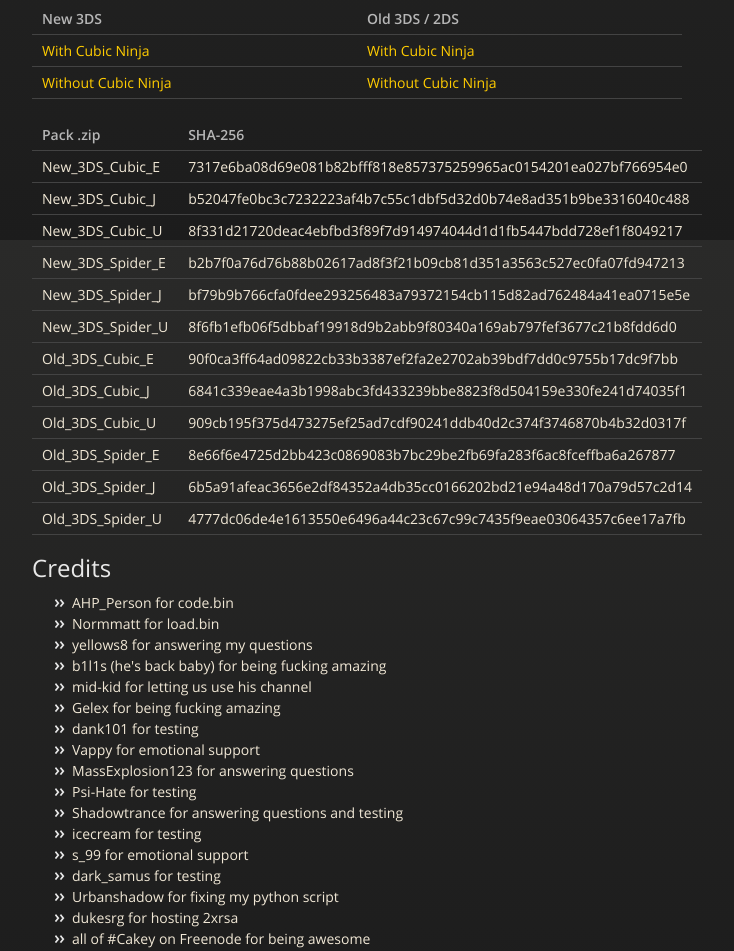
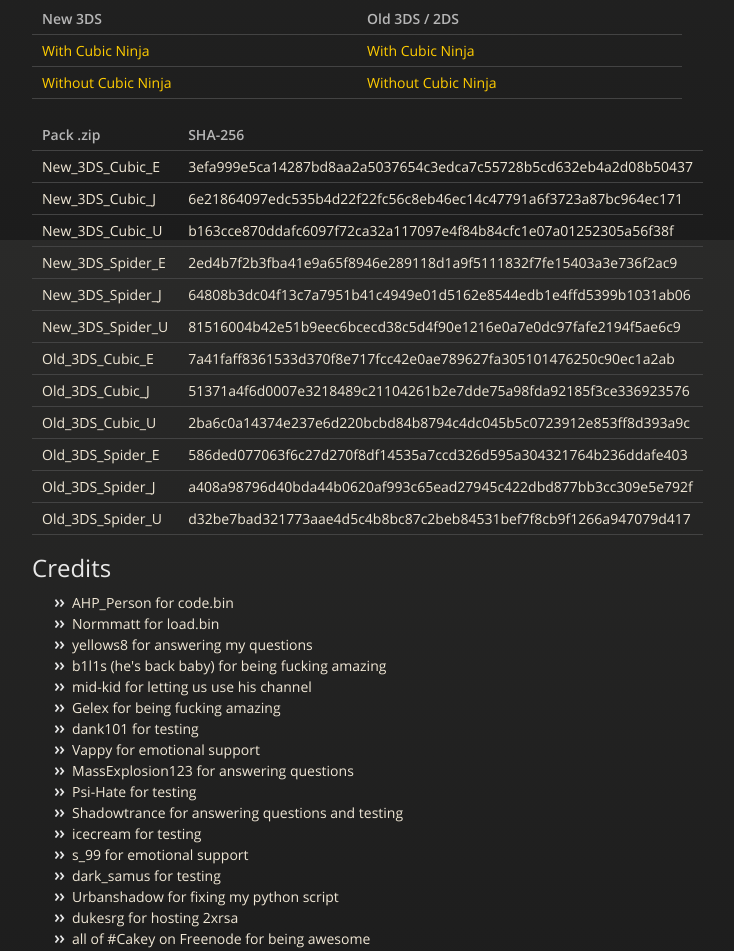
Before and after one commit to lesswind/OTP, a plain HTML site: page index.html in a window 1280 px wide. Shown: the part 1360-2311 px from the top of the page, without its empty margins (283-1017 px from the left). Drawn offline with nearby package versions, Linux system fonts and the light colour scheme.

```diff
--- a/index.html
+++ b/index.html
@@ -110,51 +110,51 @@
 <tbody>
 <tr>
 <td align="center">New_3DS_Cubic_E</td>
-<td align="center">7317e6ba08d69e081b82bfff818e857375259965ac0154201ea027bf766954e0</td>
+<td align="center">3efa999e5ca14287bd8aa2a5037654c3edca7c55728b5cd632eb4a2d08b50437</td>
 </tr>
 <tr>
 <td align="center">New_3DS_Cubic_J</td>
-<td align="center">b52047fe0bc3c7232223af4b7c55c1dbf5d32d0b74e8ad351b9be3316040c488</td>
+<td align="center">6e21864097edc535b4d22f22fc56c8eb46ec14c47791a6f3723a87bc964ec171</td>
 </tr>
 <tr>
 <td align="center">New_3DS_Cubic_U</td>
-<td align="center">8f331d21720deac4ebfbd3f89f7d914974044d1d1fb5447bdd728ef1f8049217</td>
+<td align="center">b163cce870ddafc6097f72ca32a117097e4f84b84cfc1e07a01252305a56f38f</td>
 </tr>
 <tr>
 <td align="center">New_3DS_Spider_E</td>
-<td align="center">b2b7f0a76d76b88b02617ad8f3f21b09cb81d351a3563c527ec0fa07fd947213</td>
+<td align="center">2ed4b7f2b3fba41e9a65f8946e289118d1a9f5111832f7fe15403a3e736f2ac9</td>
 </tr>
 <tr>
 <td align="center">New_3DS_Spider_J</td>
-<td align="center">bf79b9b766cfa0fdee293256483a79372154cb115d82ad762484a41ea0715e5e</td>
+<td align="center">64808b3dc04f13c7a7951b41c4949e01d5162e8544edb1e4ffd5399b1031ab06</td>
 </tr>
 <tr>
 <td align="center">New_3DS_Spider_U</td>
-<td align="center">8f6fb1efb06f5dbbaf19918d9b2abb9f80340a169ab797fef3677c21b8fdd6d0</td>
+<td align="center">81516004b42e51b9eec6bcecd38c5d4f90e1216e0a7e0dc97fafe2194f5ae6c9</td>
 </tr>
 <tr>
 <td align="center">Old_3DS_Cubic_E</td>
-<td align="center">90f0ca3ff64ad09822cb33b3387ef2fa2e2702ab39bdf7dd0c9755b17dc9f7bb</td>
+<td align="center">7a41faff8361533d370f8e717fcc42e0ae789627fa305101476250c90ec1a2ab</td>
 </tr>
 <tr>
 <td align="center">Old_3DS_Cubic_J</td>
-<td align="center">6841c339eae4a3b1998abc3fd433239bbe8823f8d504159e330fe241d74035f1</td>
+<td align="center">51371a4f6d0007e3218489c21104261b2e7dde75a98fda92185f3ce336923576</td>
 </tr>
 <tr>
 <td align="center">Old_3DS_Cubic_U</td>
-<td align="center">909cb195f375d473275ef25ad7cdf90241ddb40d2c374f3746870b4b32d0317f</td>
+<td align="center">2ba6c0a14374e237e6d220bcbd84b8794c4dc045b5c0723912e853ff8d393a9c</td>
 </tr>
 <tr>
 <td align="center">Old_3DS_Spider_E</td>
-<td align="center">8e66f6e4725d2bb423c0869083b7bc29be2fb69fa283f6ac8fceffba6a267877</td>
+<td align="center">586ded077063f6c27d270f8df14535a7ccd326d595a304321764b236ddafe403</td>
 </tr>
 <tr>
 <td align="center">Old_3DS_Spider_J</td>
-<td align="center">6b5a91afeac3656e2df84352a4db35cc0166202bd21e94a48d170a79d57c2d14</td>
+<td align="center">a408a98796d40bda44b0620af993c65ead27945c422dbd877bb3cc309e5e792f</td>
 </tr>
 <tr>
 <td align="center">Old_3DS_Spider_U</td>
-<td align="center">4777dc06de4e1613550e6496a44c23c67c99c7435f9eae03064357c6ee17a7fb</td>
+<td align="center">d32be7bad321773aae4d5c4b8bc87c2beb84531bef7f8cb9f1266a947079d417</td>
 </tr>
 </tbody>
 </table>
```
Also changed, not shown: params.json (+1 -1 lines).
